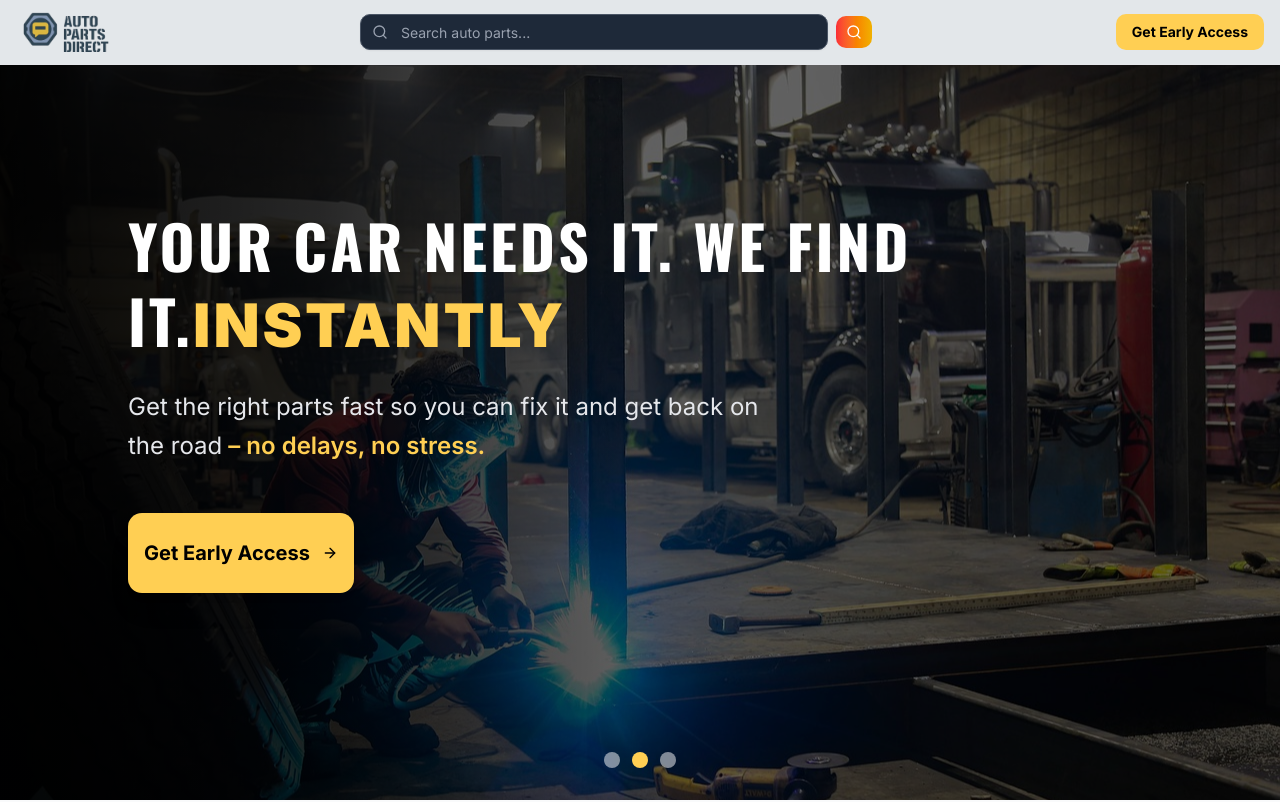
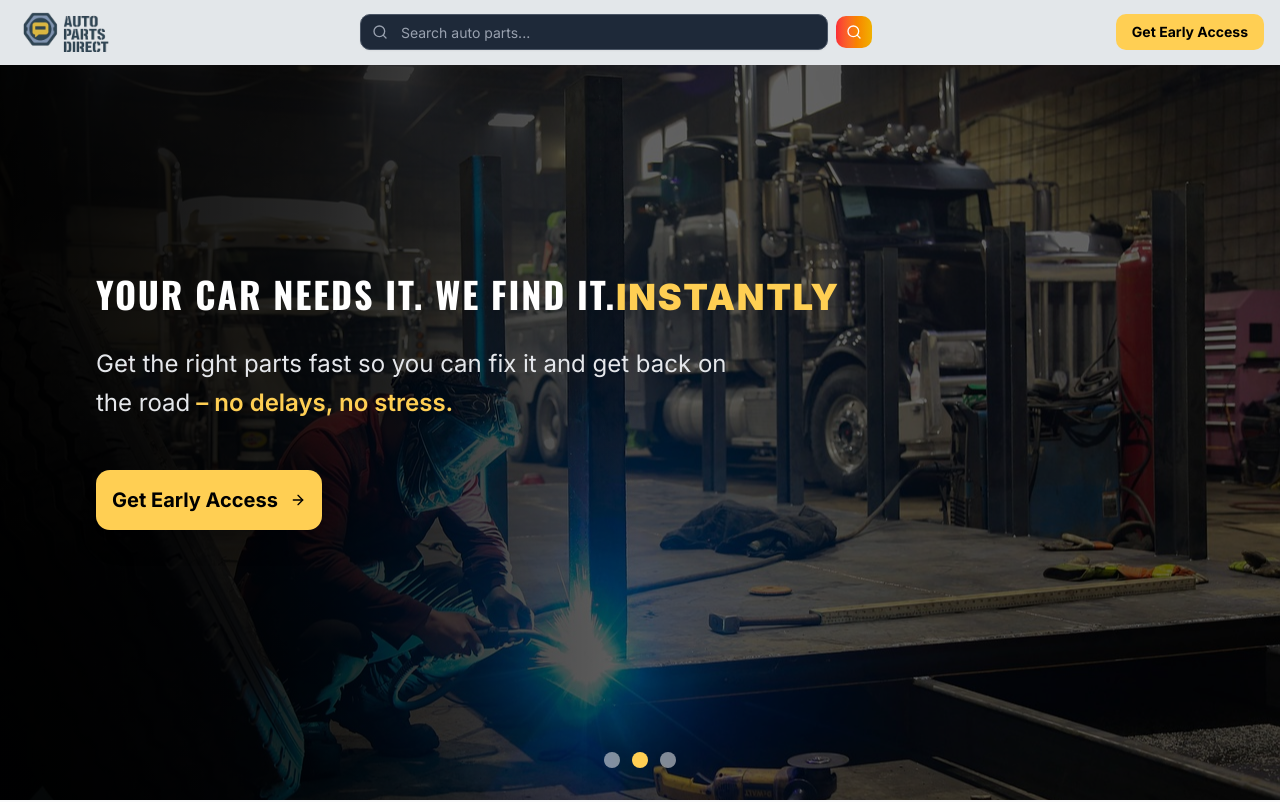
Before and after one commit to uyiekpen/Autoparts-Direct, a Next.js app: page / in a window 1280 px wide. Shown: the top 802 px of the page. Built offline with nearby package versions, Linux system fonts and the light colour scheme.

Commit message:
hero-fixes

```diff
--- a/components/layout/hero-section.tsx
+++ b/components/layout/hero-section.tsx
@@ -59,9 +59,9 @@ export default function HeroSection({ onJoinWaitlist }: CTASectionProps) {
 
       <div className="absolute inset-y-0 left-0 w-full md:w-1/2 bg-gradient-to-r from-black/90 via-black/70 md:via-black/60 to-transparent md:to-transparent"></div>
 
-      <div className="relative z-10 px-4 sm:px-6 md:px-8 max-w-4xl ml-4 sm:ml-6 md:ml-16 lg:ml-24">
+      <div className="relative z-10 px-4 sm:px-6 md:px-8 max-w-4xl ml-4 sm:ml-6 md:ml-16 lg:ml-16">
         <div className="space-y-4 sm:space-y-6">
-          <h1 className="font-serif font-black text-3xl sm:text-4xl md:text-5xl lg:text-6xl text-white leading-tight">
+          <h1 className="font-serif font-black text-xl sm:text-2xl md:text-3xl lg:text-4xl text-white leading-tight">
             Your Car Needs It. We Find It.
             <span className="text-secondary">Instantly</span>
           </h1>
@@ -77,7 +77,7 @@ export default function HeroSection({ onJoinWaitlist }: CTASectionProps) {
           <div className="pt-4 sm:pt-6">
             <Button
               size="lg"
-              className="px-6 sm:px-8 md:px-10 py-4 sm:py-5 text-lg sm:text-xl font-bold rounded-xl shadow-xl hover:shadow-2xl transition-all duration-300 transform hover:scale-105 flex items-center gap-2 sm:gap-3 bg-secondary hover:bg-secondary/90 text-black border-0 h-[60px] sm:h-[70px] md:h-[80px] w-full sm:w-auto justify-center"
+              className="px-6 sm:px-8 md:px-10 py-4 sm:py-5 text-lg sm:text-xl font-bold rounded-xl shadow-xl hover:shadow-2xl transition-all duration-300 transform hover:scale-105 flex items-center gap-2 sm:gap-3 bg-secondary hover:bg-secondary/90 text-black border-0 h-[40px] sm:h-[50px] md:h-[60px] w-full sm:w-auto justify-center"
               onClick={onJoinWaitlist}
             >
               Get Early Access <ArrowRight className="w-5 h-5 sm:w-6 sm:h-6" />
```
